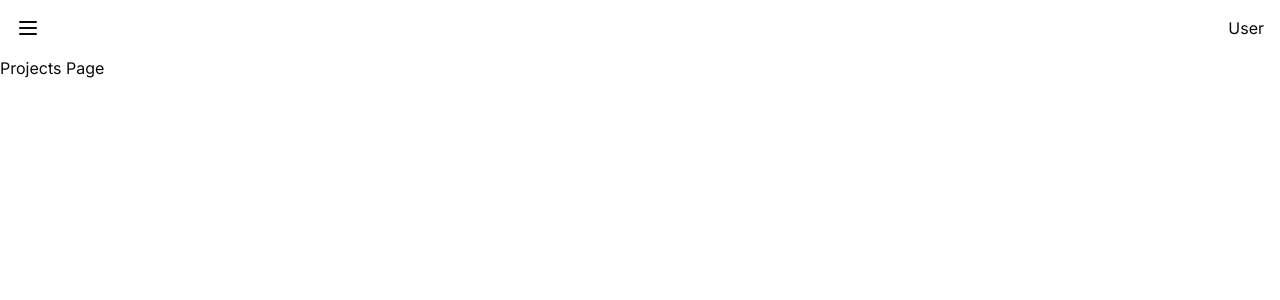
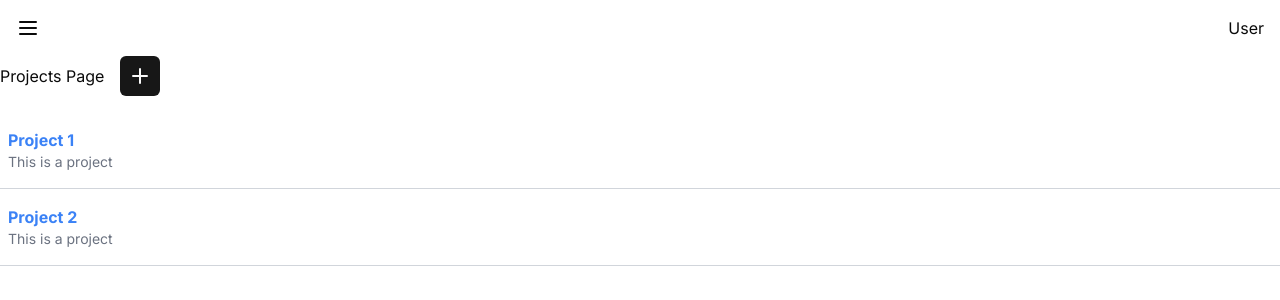
Before and after one commit to developaul/guardix, a Next.js app: page /workplace/1/projects in a window 1280 px wide. Shown: the top 300 px of the page. Built offline with nearby package versions, Linux system fonts and the light colour scheme.

Commit message:
chore: projects page added

```diff
--- a/package.json
+++ b/package.json
@@ -10,6 +10,7 @@
   },
   "dependencies": {
     "@radix-ui/react-dialog": "^1.0.5",
+    "@radix-ui/react-slot": "^1.0.2",
     "class-variance-authority": "^0.7.0",
     "clsx": "^2.1.1",
     "lucide-react": "^0.394.0",
--- a/src/app/workplace/[id]/projects/page.tsx
+++ b/src/app/workplace/[id]/projects/page.tsx
@@ -1,8 +1,12 @@
+import { ProjectToolbar, ProjectList } from "@/containers";
+
 const ProjectsPage = () => {
   return (
-    <div>
-      <h1>Projects Page</h1>
-    </div>
+    <section className="flex flex-col gap-4">
+      <ProjectToolbar />
+
+      <ProjectList />
+    </section>
   );
 };
 
--- /dev/null
+++ b/src/components/ui/button.tsx
@@ -0,0 +1,56 @@
+import * as React from "react"
+import { Slot } from "@radix-ui/react-slot"
+import { cva, type VariantProps } from "class-variance-authority"
+
+import { cn } from "@/lib/utils"
+
+const buttonVariants = cva(
+  "inline-flex items-center justify-center whitespace-nowrap rounded-md text-sm font-medium ring-offset-background transition-colors focus-visible:outline-none focus-visible:ring-2 focus-visible:ring-ring focus-visible:ring-offset-2 disabled:pointer-events-none disabled:opacity-50",
+  {
+    variants: {
+      variant: {
+        default: "bg-primary text-primary-foreground hover:bg-primary/90",
+        destructive:
+          "bg-destructive text-destructive-foreground hover:bg-destructive/90",
+        outline:
+          "border border-input bg-background hover:bg-accent hover:text-accent-foreground",
+        secondary:
+          "bg-secondary text-secondary-foreground hover:bg-secondary/80",
+        ghost: "hover:bg-accent hover:text-accent-foreground",
+        link: "text-primary underline-offset-4 hover:underline",
+      },
+      size: {
+        default: "h-10 px-4 py-2",
+        sm: "h-9 rounded-md px-3",
+        lg: "h-11 rounded-md px-8",
+        icon: "h-10 w-10",
+      },
+    },
+    defaultVariants: {
+      variant: "default",
+      size: "default",
+    },
+  }
+)
+
+export interface ButtonProps
+  extends React.ButtonHTMLAttributes<HTMLButtonElement>,
+    VariantProps<typeof buttonVariants> {
+  asChild?: boolean
+}
+
+const Button = React.forwardRef<HTMLButtonElement, ButtonProps>(
+  ({ className, variant, size, asChild = false, ...props }, ref) => {
+    const Comp = asChild ? Slot : "button"
+    return (
+      <Comp
+        className={cn(buttonVariants({ variant, size, className }))}
+        ref={ref}
+        {...props}
+      />
+    )
+  }
+)
+Button.displayName = "Button"
+
+export { Button, buttonVariants }
--- /dev/null
+++ b/src/containers/ProjectList.tsx
@@ -0,0 +1,30 @@
+import { Fragment } from "react";
+
+const projects = [
+  {
+    id: 1,
+    name: "Project 1",
+    description: "This is a project",
+  },
+  {
+    id: 2,
+    name: "Project 2",
+    description: "This is a project",
+  },
+];
+
+export const ProjectList = () => {
+  return (
+    <ul className="flex flex-col">
+      {projects.map(({ id, name, description }) => (
+        <Fragment key={id}>
+          <li className="px-2 py-4 hover:bg-gray-100 transition-all ease-in-out duration-300 cursor-pointer">
+            <h3 className="text-blue-500 text-base font-bold">{name}</h3>
+            <p className="text-gray-500 text-sm">{description}</p>
+          </li>
+          <li className="border-t border-gray-300" />
+        </Fragment>
+      ))}
+    </ul>
+  );
+};
--- /dev/null
+++ b/src/containers/ProjectToolbar.tsx
@@ -0,0 +1,15 @@
+import { PlusIcon } from "lucide-react";
+
+import { Button } from "@/components/ui/button";
+
+export const ProjectToolbar = () => {
+  return (
+    <div className="flex items-center gap-4">
+      <h1>Projects Page</h1>
+
+      <Button size="icon">
+        <PlusIcon />
+      </Button>
+    </div>
+  );
+};
--- a/src/containers/index.ts
+++ b/src/containers/index.ts
@@ -1 +1,3 @@
 export * from "./Header";
+export * from "./ProjectList";
+export * from "./ProjectToolbar";
```
Also changed, not shown: 1 other file (tests, documents, lock files or other folders).
